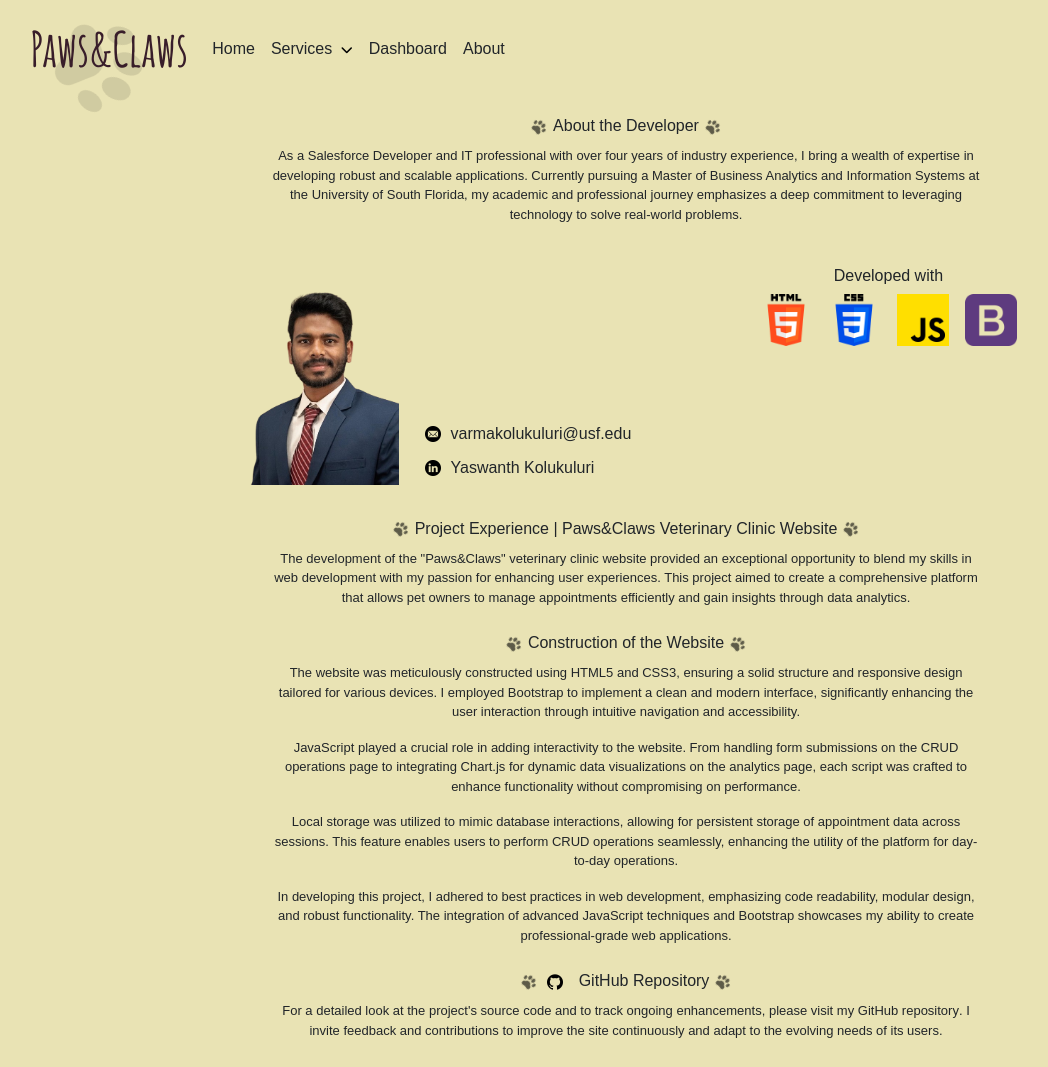
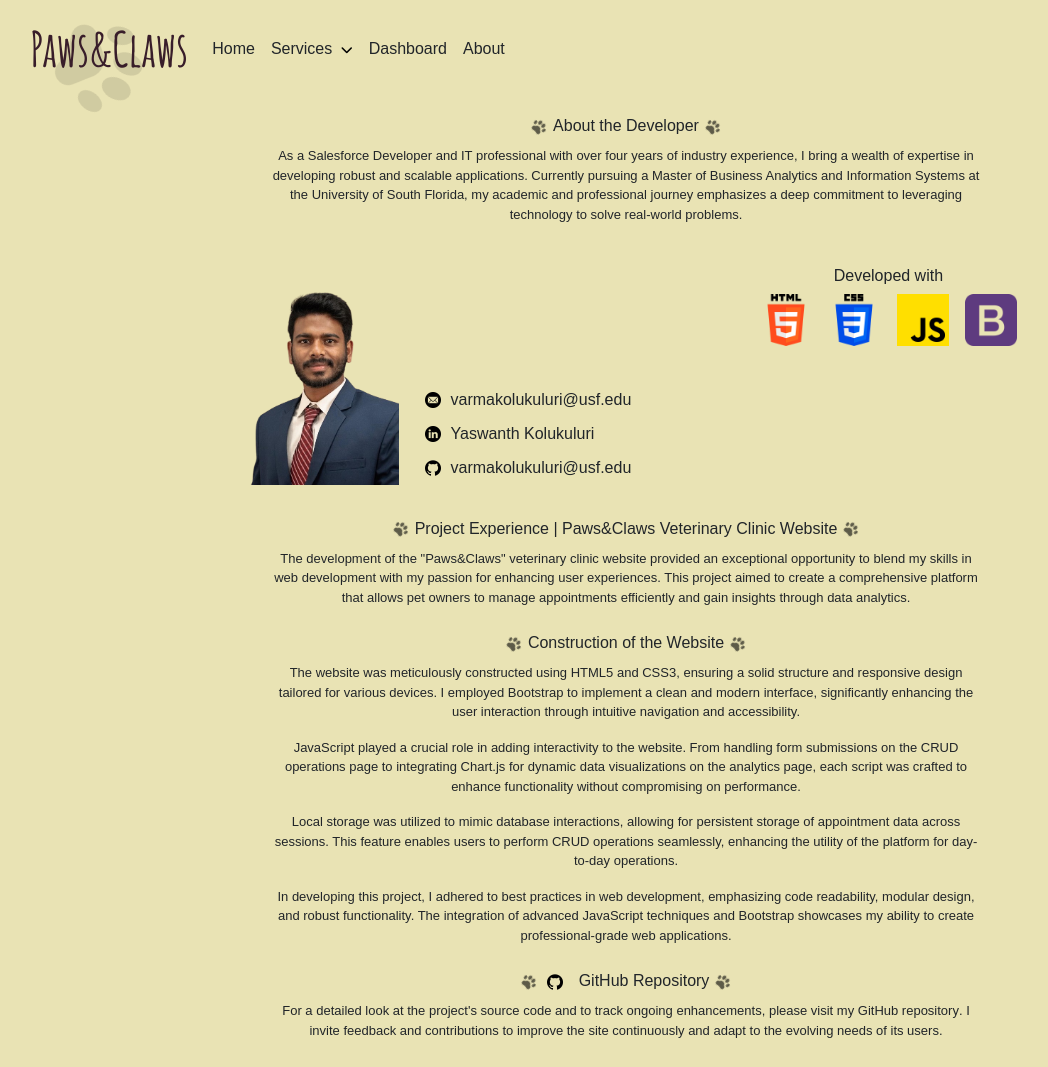
Before and after one commit to varmakolukuluriusf/Paws-Claws-Veterinary-Clinic-Website, a plain HTML site: page about.html in a window 1280 px wide. Shown: the top 1067 px of the page, without its empty margins (14-1062 px from the left). Drawn offline with nearby package versions, Linux system fonts and the light colour scheme.

Commit message:
Update about.html

```diff
--- a/about.html
+++ b/about.html
@@ -70,7 +70,7 @@
                 <div class="doc-block-1">
                     <div class="doc-1">
                         <div ><img src="images/yash-removebg-preview.png" alt="" class="doc-img"></div>
-                        <div class="doc-about"><span class="abt-content"><img src="images/email.png" alt="" class="handler-img"><a href="">varmakolukuluri@usf.edu</a></span><span class="abt-content"><img src="images/linkedin.png" alt="" class="handler-img"><a href="https://www.linkedin.com/in/yaswanth-varma-kolukuluri-a80399215/">Yaswanth Kolukuluri</a></span></div>
+                        <div class="doc-about"><span class="abt-content"><img src="images/email.png" alt="" class="handler-img"><a href="">varmakolukuluri@usf.edu</a></span><span class="abt-content"><img src="images/linkedin.png" alt="" class="handler-img"><a href="https://www.linkedin.com/in/yaswanth-varma-kolukuluri-a80399215/">Yaswanth Kolukuluri</a></span><span class="abt-content"><img src="images/github.png" alt="" class="handler-img"><a href="">varmakolukuluri@usf.edu</a></span></div>
                     </div>
                     <div class="tech-block">
                         <div ><span class="abs-head">Developed with</span></div>
```
